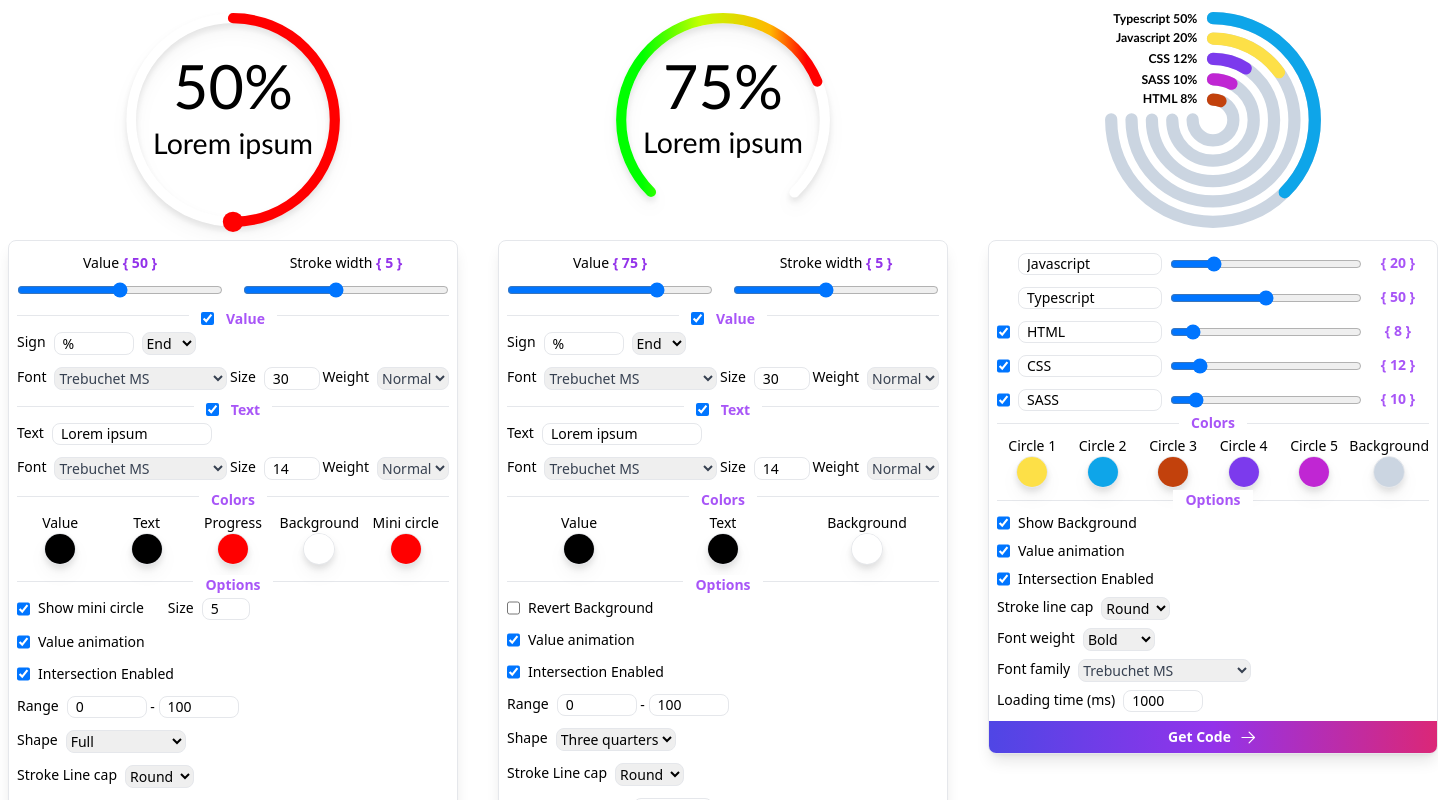
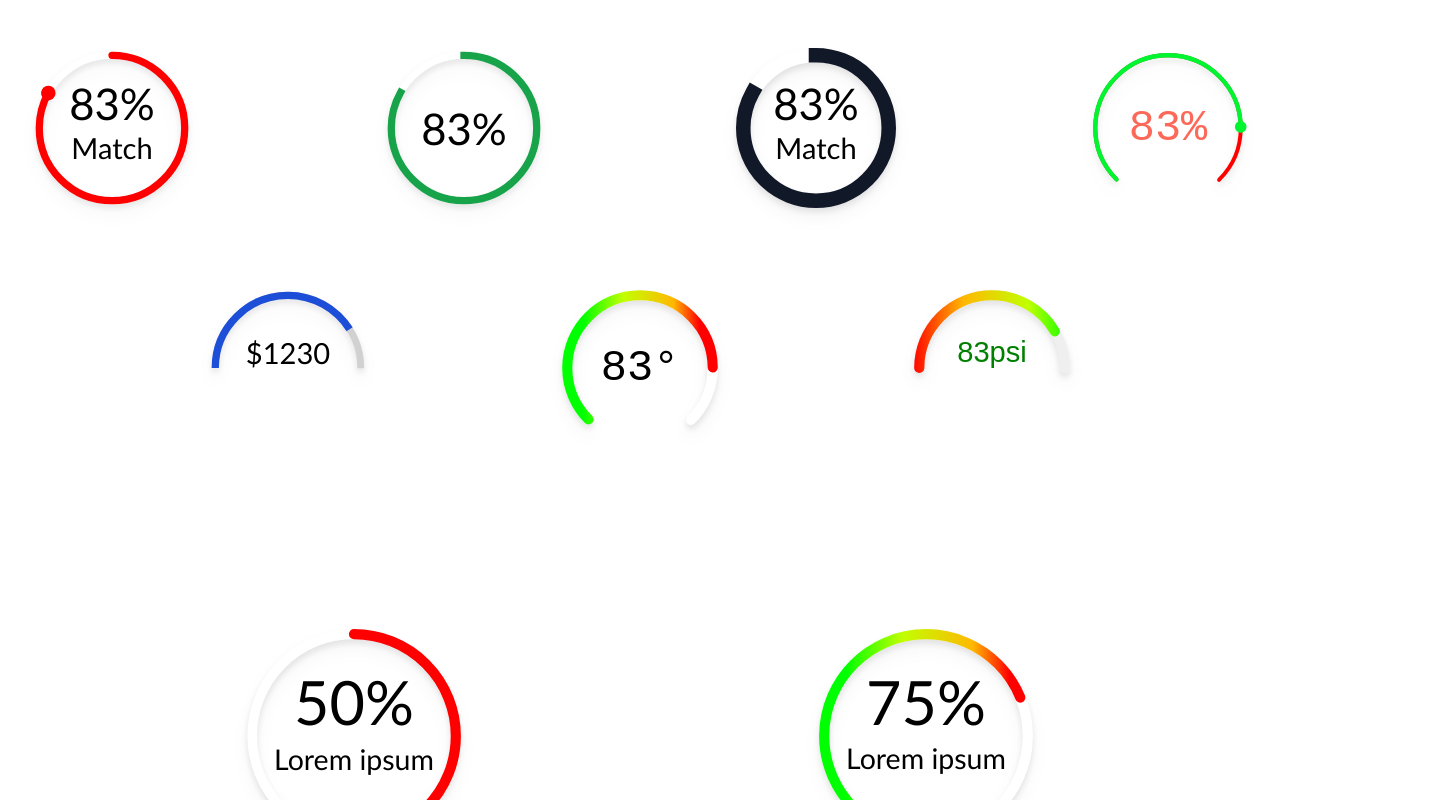
Before and after one commit to alptugidin/react-circular-progress-bar, a React (Vite) app: page / in a window 1280 px wide. Shown: the top 800 px of the page, 1438 px wide, since content can reach past the window. Built offline with nearby package versions, Linux system fonts and the light colour scheme.

Commit message:
add custom progress bars

```diff
--- a/src/App.tsx
+++ b/src/App.tsx
@@ -1,13 +1,127 @@
-import React from 'react';
+import React, { useEffect, useState } from 'react';
+import { Flat, Heat } from '../lib';
 import FlatDemo from './components/FlatDemo/FlatDemo';
 import HeatDemo from './components/HeatDemo/HeatDemo';
 import NestedDemo from './components/NestedDemo/NestedDemo';
 const App: React.FC = () => {
+  const [randomValue, setRandomValue] = useState(50);
+  const [randomMoney, setRandomMoney] = useState(500);
+  useEffect(() => {
+    setInterval(() => {
+      setRandomValue(Math.floor(Math.random() * 100));
+    }, 2000);
+    setInterval(() => {
+      setRandomMoney(Math.floor(Math.random() * 1500));
+    }, 2000);
+  }, []);
   return (
-    <div className='p-2 flex gap-10 '>
-      <FlatDemo/>
-      <HeatDemo/>
-      <NestedDemo/>
+    <div>
+      <div className='p-2 flex flex-wrap gap-x-48 gap-y-20 justify-center mb-40 mt-10'>
+        <div className='w-40'>
+          <Flat
+            progress={randomValue}
+            text={'Match'}
+            sx={{
+              textSize: 20,
+              barWidth: 5,
+              barColor: '#ff0000'
+            }}
+          />
+        </div>
+        <div className='w-40'>
+          <Flat
+            progress={randomValue}
+            showMiniCircle={false}
+            sx={{
+              barColor: '#16a34a',
+              textSize: 20,
+              strokeLinecap: 'square',
+              barWidth: 5,
+              valueAnimation: false
+            }}
+          />
+        </div>
+        <div className='w-40'>
+          <Flat
+            progress={randomValue}
+            text={'Match'}
+            showMiniCircle={false}
+            sx={{
+              barColor: '#111827',
+              textSize: 20,
+              strokeLinecap: 'square',
+              barWidth: 10,
+              loadingTime: 0,
+              valueAnimation: false
+            }}
+          />
+        </div>
+        <div className='w-40'>
+          <Flat
+            progress={randomValue}
+            sx={{
+              miniCircleSize: 4,
+              miniCircleColor: '#00f531',
+              textColor: '#aeff00',
+              valueFamily: 'Courier New',
+              valueColor: '#fd6958',
+              valueWeight: 'lighter',
+              shape: 'threequarters',
+              bgColor: '#ff0000',
+              barWidth: 3,
+              barColor: '#00f531'
+            }}
+          />
+        </div>
+        <div className='w-40'>
+          <Flat
+            progress={randomMoney}
+            sign={{ position: 'start', value: '$' }}
+            range={{ from: 0, to: 1500 }}
+            showMiniCircle={false}
+            sx={{
+              shape: 'half',
+              barWidth: 5,
+              valueSize: 20,
+              bgColor: '#d1d1d1',
+              strokeLinecap: 'butt',
+              valueAnimation: false,
+              barColor: '#1d4ed8'
+            }}
+          />
+        </div>
+        <div className='w-40'>
+          <Heat
+            progress={randomValue}
+            sign={{ value: '°', position: 'end' }}
+            sx={{
+              bgColor: '#ffffff',
+              barWidth: 7,
+              valueFamily: 'Courier New'
+            }}
+          />
+        </div>
+        <div className='w-40'>
+          <Heat
+            progress={randomValue}
+            sign={{ value: 'psi', position: 'end' }}
+            revertColor={true}
+            sx={{
+              shape: 'half',
+              bgColor: '#efefef',
+              barWidth: 7,
+              valueColor: 'green',
+              valueSize: 20,
+              valueFamily: 'Arial'
+            }}
+          />
+        </div>
+      </div>
+      <div className='p-2 flex flex-wrap gap-y-48 justify-evenly'>
+        <FlatDemo/>
+        <HeatDemo/>
+        <NestedDemo/>
+      </div>
     </div>
   );
 };
```
